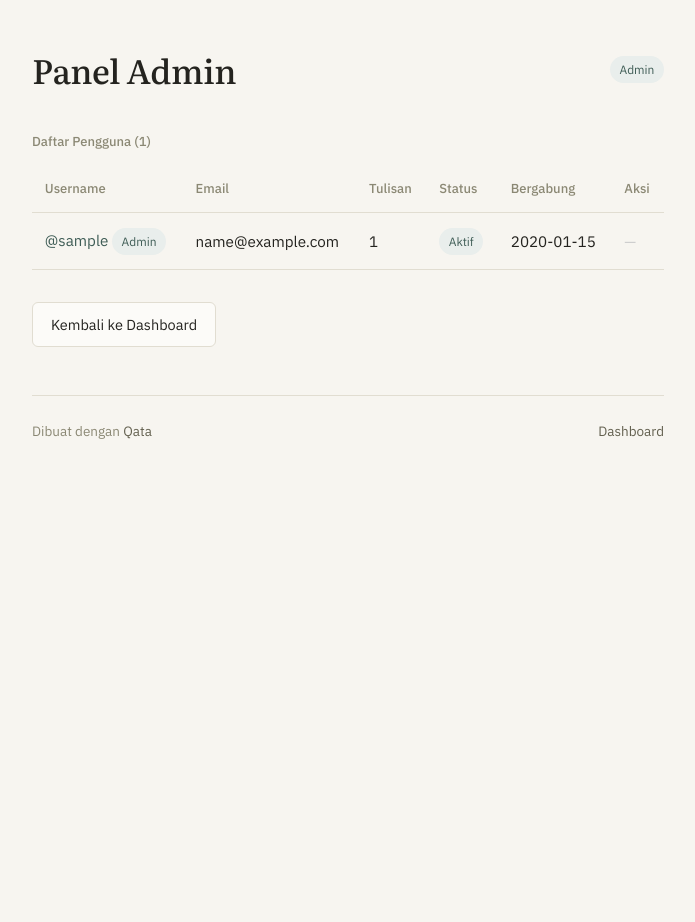
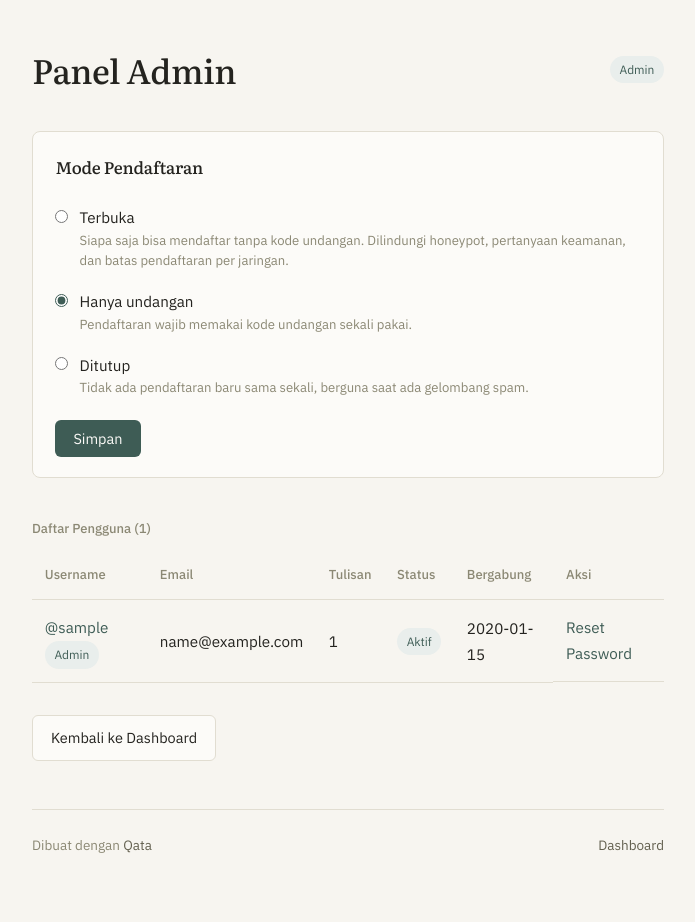
Before and after one commit to andriawekh-droid/qata, a Flask app: page /dashboard/admin in a window 1280 px wide. Shown: the top 922 px of the page, without its empty margins (292-987 px from the left). Before the commit the page ends 439 px from the top, so only its background shows below. Run offline with Flask 3, Linux system fonts and the light colour scheme; a user stored in the database is signed in; tables that the repository leaves empty hold one stand-in row (values such as "Sample post").

Commit message:
Fase 1: mode pendaftaran (open/invite/closed), anti-bot, rate limit, reset password admin

```diff
--- a/dashboard.py
+++ b/dashboard.py
@@ -1,9 +1,12 @@
 import re
 import hashlib
+import secrets
+import bcrypt
 import mistune
-from flask import Blueprint, render_template, request, redirect, url_for, flash, abort
+from flask import Blueprint, render_template, request, redirect, url_for, flash, abort, make_response
 from flask_login import login_required, current_user
 from database import get_db
+from auth import get_registration_mode, MODE_VALID, PASSWORD_MIN, PASSWORD_MAX_BYTES
 import requests
 from datetime import datetime as dt
 
@@ -411,7 +414,77 @@ def admin_index():
            ORDER BY u.created_at DESC'''
     ).fetchall()
 
-    return render_template('dashboard/admin.html', users=users)
+    return render_template('dashboard/admin.html', users=users,
+                           registration_mode=get_registration_mode(db))
+
+@dashboard_bp.route('/admin/registrasi', methods=['POST'])
+@login_required
+def admin_registration_mode():
+    if not current_user.is_admin:
+        abort(403)
+
+    mode = request.form.get('registration_mode', '').strip()
+    if mode not in MODE_VALID:
+        flash('Mode pendaftaran tidak valid.', 'error')
+        return redirect(url_for('dashboard.admin_index'))
+
+    db = get_db()
+    db.execute(
+        '''INSERT INTO site_settings (key, value)
+           VALUES ('registration_mode', ?)
+           ON CONFLICT(key) DO UPDATE SET value = ?, updated_at = CURRENT_TIMESTAMP''',
+        (mode, mode)
+    )
+    db.commit()
+    flash('Mode pendaftaran berhasil diperbarui.', 'sukses')
+    return redirect(url_for('dashboard.admin_index'))
+
+@dashboard_bp.route('/admin/reset-password/<int:user_id>', methods=['GET', 'POST'])
+@login_required
+def admin_reset_password(user_id):
+    if not current_user.is_admin:
+        abort(403)
+
+    db = get_db()
+    target = db.execute(
+        'SELECT id, username, display_name FROM users WHERE id = ?', (user_id,)
+    ).fetchone()
+
+    if target is None:
+        flash('User tidak ditemukan.', 'error')
+        return redirect(url_for('dashboard.admin_index'))
+
+    if request.method == 'POST':
+        password = request.form.get('password', '')
+        generated = not password.strip()
+        error = None
+
+        if generated:
+            password = secrets.token_urlsafe(9)
+        elif len(password) < PASSWORD_MIN:
+            error = f'Password minimal {PASSWORD_MIN} karakter.'
+        elif len(password.encode('utf-8')) > PASSWORD_MAX_BYTES:
+            error = 'Password terlalu panjang (maksimal 72 byte).'
+
+        if error is None:
+            hashed = bcrypt.hashpw(password.encode('utf-8'), bcrypt.gensalt())
+            db.execute(
+                'UPDATE users SET password = ? WHERE id = ?',
+                (hashed.decode('utf-8'), user_id)
+            )
+            db.commit()
+            # Tampilkan sekali di respons ini saja; tidak disimpan di sesi/flash.
+            resp = make_response(render_template(
+                'dashboard/reset_password.html',
+                target=target, new_password=password
+            ))
+            resp.headers['Cache-Control'] = 'no-store'
+            return resp
+
+        flash(error, 'error')
+
+    return render_template('dashboard/reset_password.html',
+                           target=target, new_password=None)
 
 @dashboard_bp.route('/admin/hapus-user/<int:user_id>', methods=['POST'])
 @login_required
--- a/database.py
+++ b/database.py
@@ -96,6 +96,16 @@ def init_db():
             value TEXT NOT NULL,
             updated_at TIMESTAMP DEFAULT CURRENT_TIMESTAMP
         );
+
+        CREATE TABLE IF NOT EXISTS register_attempts (
+            id INTEGER PRIMARY KEY AUTOINCREMENT,
+            ip_hash TEXT NOT NULL,
+            success INTEGER NOT NULL DEFAULT 0,
+            created_at TIMESTAMP DEFAULT CURRENT_TIMESTAMP
+        );
+
+        CREATE INDEX IF NOT EXISTS idx_register_attempts_ip
+            ON register_attempts (ip_hash, created_at);
     ''')
     db.commit()
 
--- a/static/style.css
+++ b/static/style.css
@@ -826,6 +826,71 @@ article.post-full h1,
     font-size: 26px;
 }
 
+/* Honeypot anti-bot: disembunyikan dari manusia dan pembaca layar */
+.hp-field {
+    position: absolute;
+    left: -9999px;
+    width: 1px;
+    height: 1px;
+    overflow: hidden;
+}
+
+/* Admin: pengaturan pendaftaran & reset password */
+.admin-panel {
+    margin-bottom: 2.5rem;
+    padding: 1.25rem 1.4rem;
+    border: 1px solid var(--line);
+    border-radius: 8px;
+    background: var(--paper-raised);
+}
+.admin-panel h2 {
+    font-size: 1.05rem;
+    margin-bottom: 0.9rem;
+}
+.radio-option {
+    display: flex;
+    gap: 0.7rem;
+    align-items: flex-start;
+    padding: 0.55rem 0;
+    cursor: pointer;
+    font-size: 0.95rem;
+}
+.radio-option input {
+    margin-top: 0.35rem;
+    accent-color: var(--accent);
+}
+.radio-option small {
+    display: block;
+    color: var(--ink-faint);
+    font-size: 0.82rem;
+    line-height: 1.5;
+}
+.temp-password {
+    margin: 1rem 0;
+    padding: 0.9rem 1.1rem;
+    border: 1px dashed var(--accent);
+    border-radius: 6px;
+    background: var(--accent-wash);
+    font-family: ui-monospace, 'Cascadia Code', Menlo, monospace;
+    font-size: 1.1rem;
+    letter-spacing: 0.04em;
+    word-break: break-all;
+    user-select: all;
+}
+.btn-link {
+    background: none;
+    border: none;
+    padding: 0;
+    cursor: pointer;
+    font-family: inherit;
+    font-size: inherit;
+    color: var(--accent);
+}
+.btn-link:hover { text-decoration: underline; text-underline-offset: 3px; }
+.btn-hapus { color: var(--danger); }
+.post-actions { display: flex; gap: 1rem; align-items: center; }
+.auth-link { margin-top: 1rem; font-size: 0.9rem; color: var(--ink-faint); }
+
 /* System cards */
 .sistem-grid {
     display: grid;
--- a/templates/base.html
+++ b/templates/base.html
@@ -4,7 +4,7 @@
     <meta charset="UTF-8">
     <meta name="viewport" content="width=device-width, initial-scale=1.0">
     <title>{% block title %}Qata{% endblock %}</title>
-    <link rel="stylesheet" href="{{ url_for('static', filename='style.css') }}?v=9">
+    <link rel="stylesheet" href="{{ url_for('static', filename='style.css') }}?v=10">
     <link rel="icon" href="{{ url_for('static', filename='favicon.ico') }}" type="image/x-icon">
 </head>
 <body>
--- a/templates/dashboard/admin.html
+++ b/templates/dashboard/admin.html
@@ -7,6 +7,31 @@
     <h1>Panel Admin</h1>
     <span class="badge badge-published">Admin</span>
 </div>
+
+<section class="admin-panel">
+    <h2>Mode Pendaftaran</h2>
+    <form method="POST" action="{{ url_for('dashboard.admin_registration_mode') }}">
+        <label class="radio-option">
+            <input type="radio" name="registration_mode" value="open" {% if registration_mode == 'open' %}checked{% endif %}>
+            <span>Terbuka
+                <small>Siapa saja bisa mendaftar tanpa kode undangan. Dilindungi honeypot, pertanyaan keamanan, dan batas pendaftaran per jaringan.</small>
+            </span>
+        </label>
+        <label class="radio-option">
+            <input type="radio" name="registration_mode" value="invite_only" {% if registration_mode == 'invite_only' %}checked{% endif %}>
+            <span>Hanya undangan
+                <small>Pendaftaran wajib memakai kode undangan sekali pakai.</small>
+            </span>
+        </label>
+        <label class="radio-option">
+            <input type="radio" name="registration_mode" value="closed" {% if registration_mode == 'closed' %}checked{% endif %}>
+            <span>Ditutup
+                <small>Tidak ada pendaftaran baru sama sekali, berguna saat ada gelombang spam.</small>
+            </span>
+        </label>
+        <button type="submit" class="btn" style="margin-top:0.8rem">Simpan</button>
+    </form>
+</section>
 
 <section class="post-list">
     <h2>Daftar Pengguna ({{ users|length }})</h2>
@@ -41,15 +66,14 @@
                         </span>
                     </td>
                     <td>{{ user['created_at'] | tanggal }}</td>
-                    <td>
+                    <td class="post-actions">
+                        <a href="{{ url_for('dashboard.admin_reset_password', user_id=user['id']) }}">Reset Password</a>
                         {% if not user['is_admin'] %}
                         <form method="POST"
                               action="{{ url_for('dashboard.admin_delete_user', user_id=user['id']) }}"
                               onsubmit="return confirm('Yakin ingin menghapus @{{ user['username'] }} beserta semua datanya? Tindakan ini tidak dapat dibatalkan.')">
                             <button type="submit" class="btn-link btn-hapus">Hapus</button>
                         </form>
-                        {% else %}
-                        <span style="color:#ccc">—</span>
                         {% endif %}
                     </td>
                 </tr>
--- a/templates/landing.html
+++ b/templates/landing.html
@@ -5,7 +5,7 @@
     <meta name="viewport" content="width=device-width, initial-scale=1.0">
     <title>{% block title %}Qata{% endblock %}</title>
     <link rel="icon" href="{{ url_for('static', filename='favicon.ico') }}" type="image/x-icon">
-    <link rel="stylesheet" href="{{ url_for('static', filename='style.css') }}?v=9">
+    <link rel="stylesheet" href="{{ url_for('static', filename='style.css') }}?v=10">
 </head>
 <body>
     <main class="container">
```
Also changed, not shown: auth.py (+147 -24 lines), templates/auth/daftar.html (+33 -5 lines), templates/auth/masuk.html (+7 -1 lines), templates/dashboard/reset_password.html (added, +37 -0 lines).
